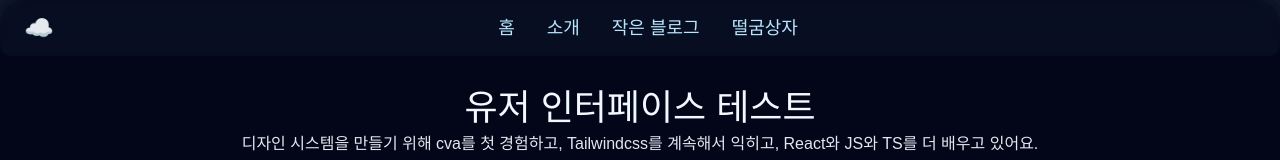
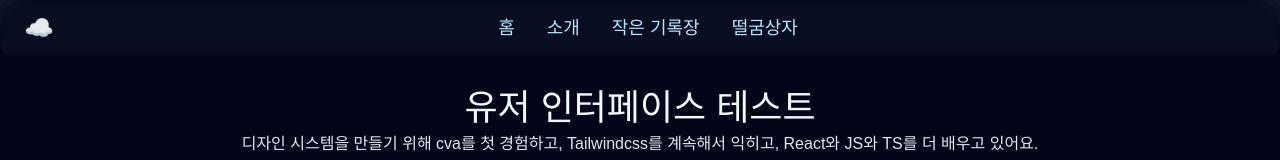
Before and after one commit to baboribo/moffu.me-front, a Next.js app: page /ui-test in a window 1280 px wide. Shown: the top 160 px of the page. Built offline with nearby package versions, Linux system fonts and the light colour scheme; a web font is replaced by a local one.

Commit message:
feat: 네비게이션 바 메뉴와 ~의 내부 페이지 이름을 '작은 기록장' / '나의 작은 기록장'으로 변경함. (이전- 작은 블로그 / 블로그)

```diff
--- a/src/app/blog/page.tsx
+++ b/src/app/blog/page.tsx
@@ -9,7 +9,7 @@ export default async function BlogPage() {
 
   return (
     <div className="p-8 max-w-3xl mx-auto space-y-6 pt-20">
-      <h1 className="text-white text-3xl font-bold">블로그</h1>
+      <h1 className="text-white text-3xl font-bold">나의 작은 기록장</h1>
       {posts.map((post: Any, index: number) => (
         <div key={`${post.id}-${index}`} className="border-b pb-4">
           <h2 className="text-white text-xl font-semibold">
--- a/src/components/nav.tsx
+++ b/src/components/nav.tsx
@@ -21,7 +21,7 @@ export default function Nav(){
             <div className="flex gap-0 rounded-4xl overflow-hidden transition-all">
                 <Button variant='ghost' size='lg' href='/'>홈</Button>
                 <Button variant='ghost' size='lg' href='/about'>소개</Button>
-                <Button variant='ghost' size='lg' href='/blog'>작은 블로그</Button>
+                <Button variant='ghost' size='lg' href='/blog'>작은 기록장</Button>
                 <Button variant='ghost' size='lg' href='/box'>떨굼상자</Button>
             </div>
         </div>
```
